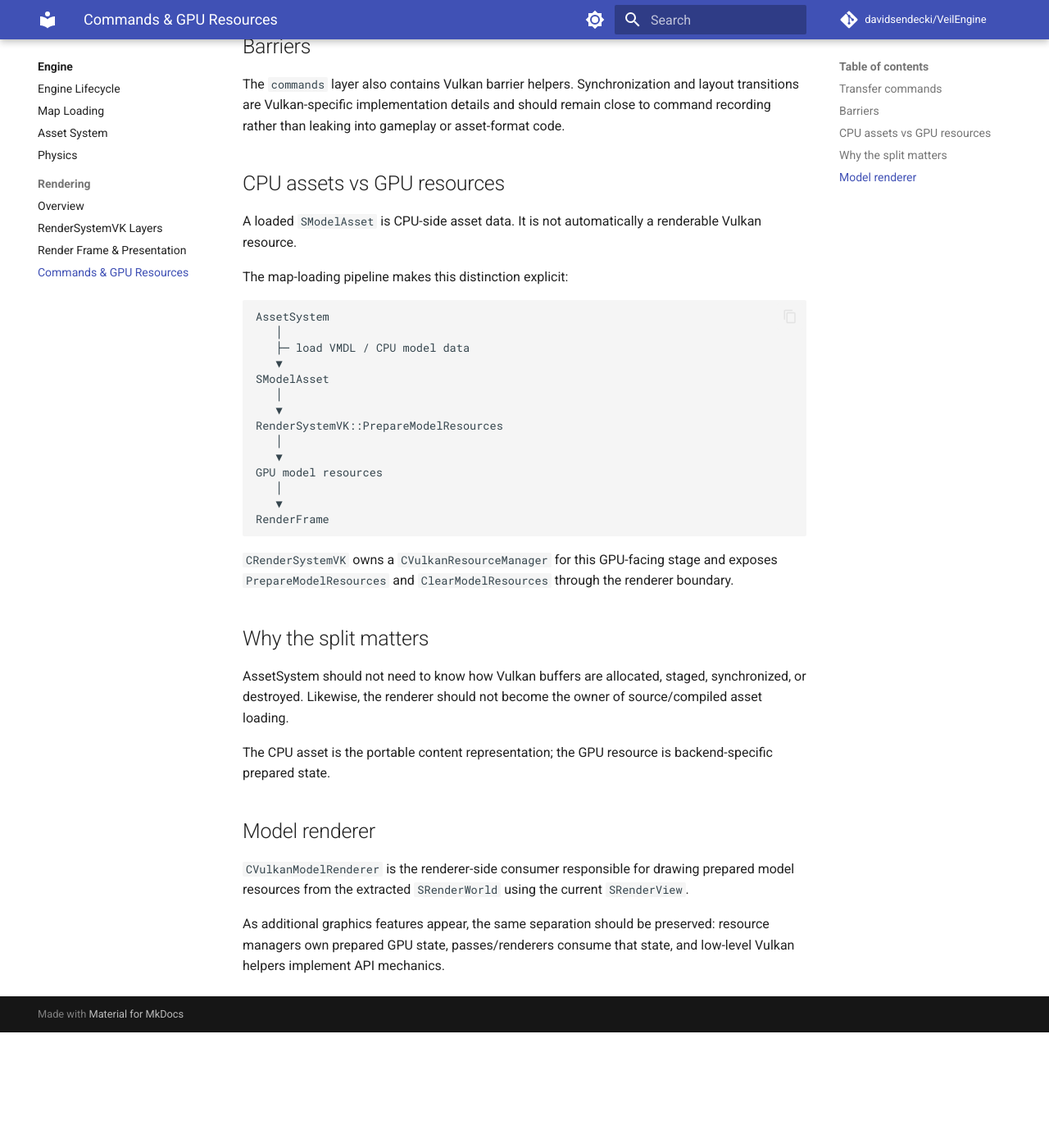
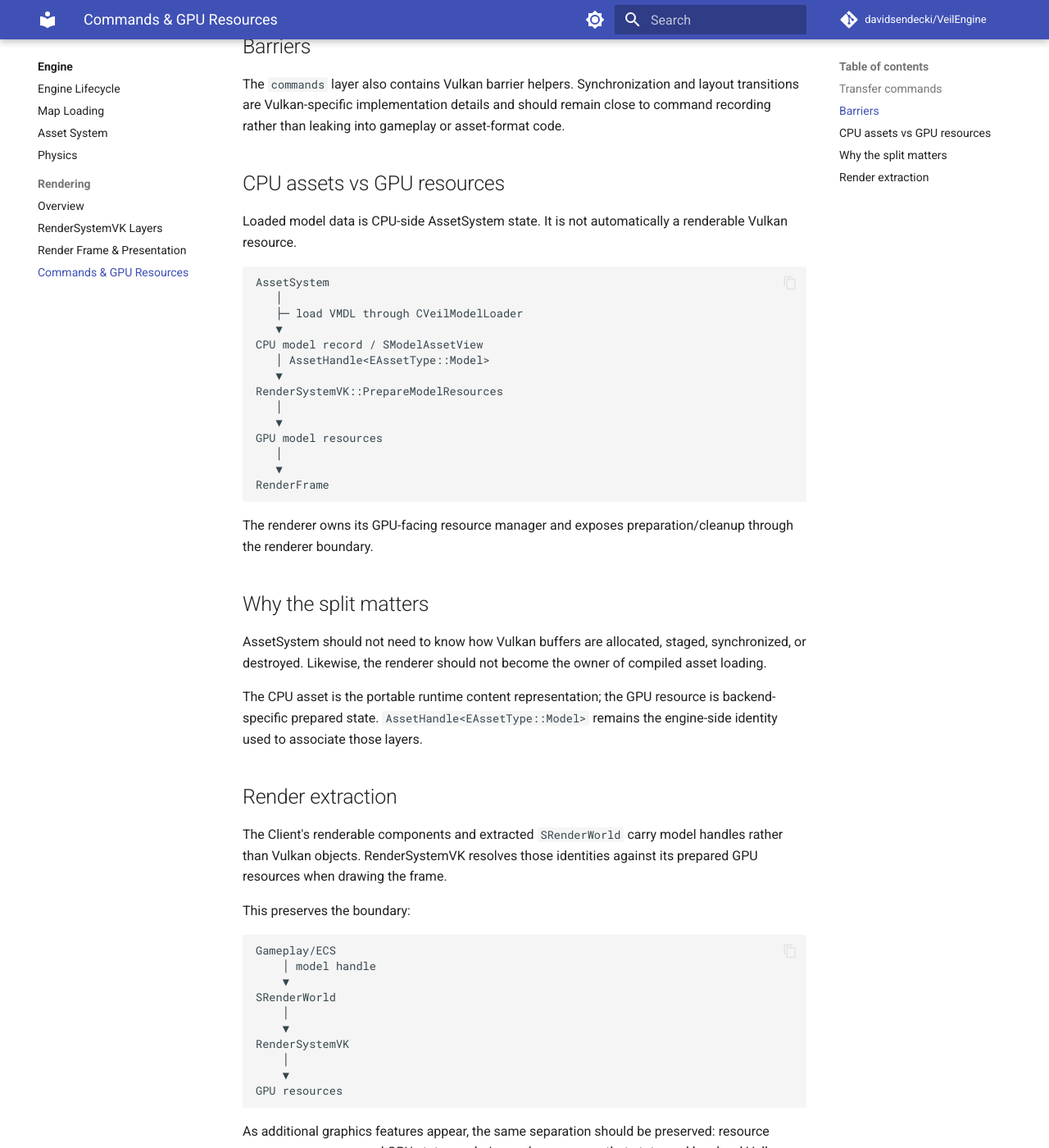
Before and after one commit to davidsendecki/VeilEngine-Doc, an MkDocs documentation site: the page built from docs/engine/render-commands-resources.md, in a window 1280 px wide and 1400 px high, scrolled down 448 px. Shown: the whole window at 82% size. Built offline with MkDocs 1.6.1 and Material for MkDocs 9.7.7, drawn with Linux system fonts in a browser that asks for light colours; comment, search, counter and statistics services are not loaded; before the commit the page ends 1707 px from its top, so only the background shows below that; some of the changed text lies outside the part shown.

Commit message:
Sync GPU resource documentation with current model handles

````diff
--- a/docs/engine/render-commands-resources.md
+++ b/docs/engine/render-commands-resources.md
@@ -12,17 +12,15 @@ The `commands` layer also contains Vulkan barrier helpers. Synchronization and l
 
 ## CPU assets vs GPU resources
 
-A loaded `SModelAsset` is CPU-side asset data. It is not automatically a renderable Vulkan resource.
-
-The map-loading pipeline makes this distinction explicit:
+Loaded model data is CPU-side AssetSystem state. It is not automatically a renderable Vulkan resource.
 
 ```text
 AssetSystem
    │
-   ├─ load VMDL / CPU model data
+   ├─ load VMDL through CVeilModelLoader
    ▼
-SModelAsset
-   │
+CPU model record / SModelAssetView
+   │ AssetHandle<EAssetType::Model>
    ▼
 RenderSystemVK::PrepareModelResources
    │
@@ -33,16 +31,31 @@ GPU model resources
 RenderFrame
 ```
 
-`CRenderSystemVK` owns a `CVulkanResourceManager` for this GPU-facing stage and exposes `PrepareModelResources` and `ClearModelResources` through the renderer boundary.
+The renderer owns its GPU-facing resource manager and exposes preparation/cleanup through the renderer boundary.
 
 ## Why the split matters
 
-AssetSystem should not need to know how Vulkan buffers are allocated, staged, synchronized, or destroyed. Likewise, the renderer should not become the owner of source/compiled asset loading.
+AssetSystem should not need to know how Vulkan buffers are allocated, staged, synchronized, or destroyed. Likewise, the renderer should not become the owner of compiled asset loading.
 
-The CPU asset is the portable content representation; the GPU resource is backend-specific prepared state.
+The CPU asset is the portable runtime content representation; the GPU resource is backend-specific prepared state. `AssetHandle<EAssetType::Model>` remains the engine-side identity used to associate those layers.
 
-## Model renderer
+## Render extraction
 
-`CVulkanModelRenderer` is the renderer-side consumer responsible for drawing prepared model resources from the extracted `SRenderWorld` using the current `SRenderView`.
+The Client's renderable components and extracted `SRenderWorld` carry model handles rather than Vulkan objects. RenderSystemVK resolves those identities against its prepared GPU resources when drawing the frame.
 
-As additional graphics features appear, the same separation should be preserved: resource managers own prepared GPU state, passes/renderers consume that state, and low-level Vulkan helpers implement API mechanics.
+This preserves the boundary:
+
+```text
+Gameplay/ECS
+    │ model handle
+    ▼
+SRenderWorld
+    │
+    ▼
+RenderSystemVK
+    │
+    ▼
+GPU resources
+```
+
+As additional graphics features appear, the same separation should be preserved: resource managers own prepared GPU state, rendering code consumes that state, and low-level Vulkan helpers implement API mechanics.
````
